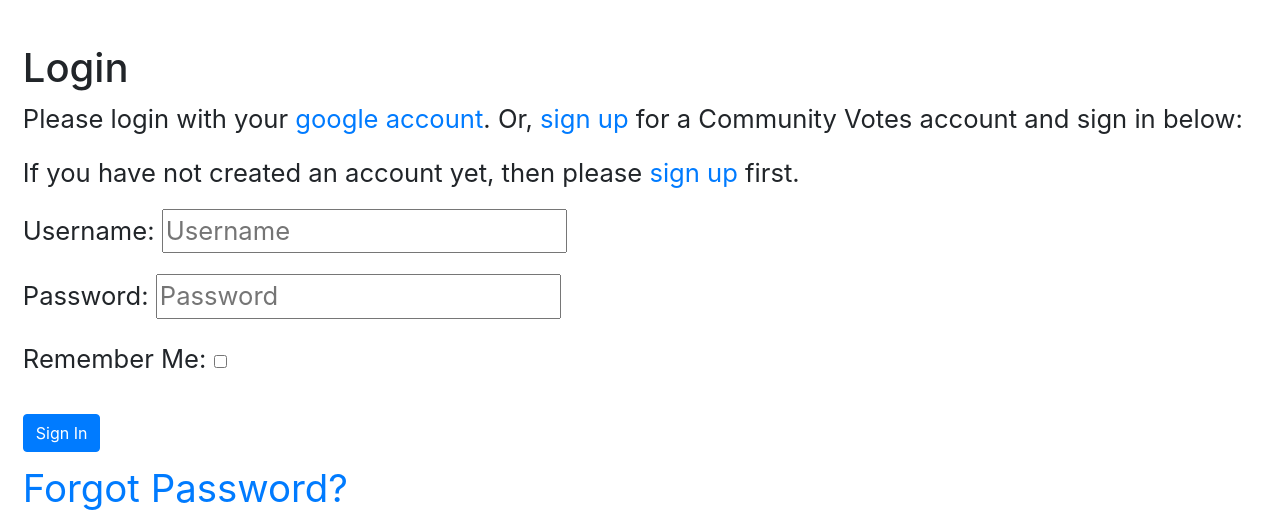
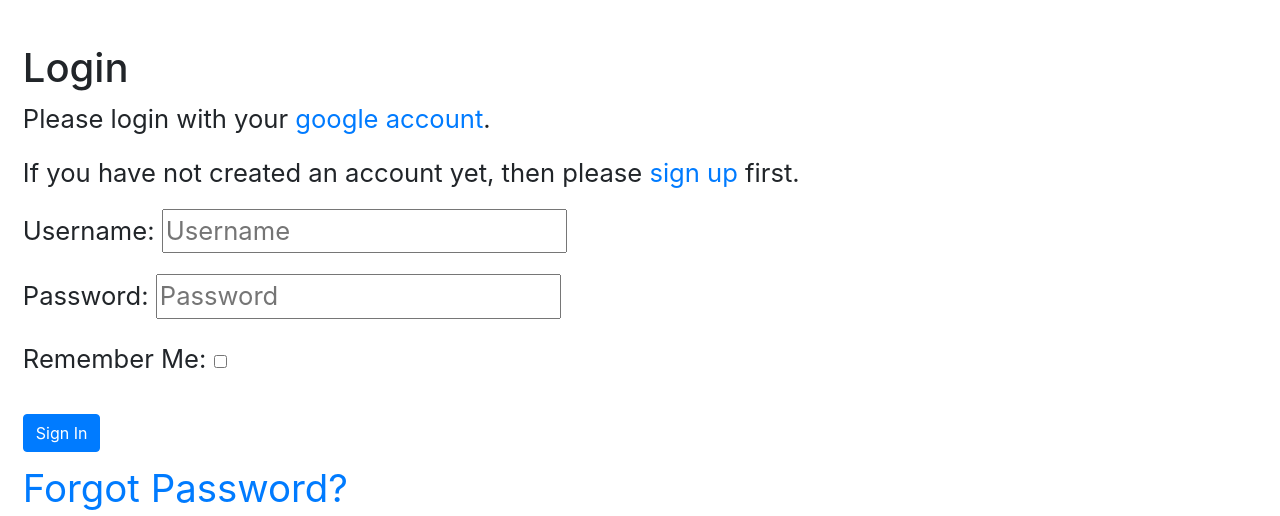
Before and after one commit to garunzo/schoolvotes, a Django app: page /accounts/login/ in a window 1280 px wide. Shown: the part 56-572 px from the top of the page. Run offline with Django 3.2, Linux system fonts and the light colour scheme; some libraries are stand-ins or nearby versions.

Commit message:
update login

```diff
--- a/votes/templates/account/login.html
+++ b/votes/templates/account/login.html
@@ -10,9 +10,10 @@
 <h1>{% trans "Login" %}</h1>
 
 
-<p>Please login with your <a href="{% provider_login_url 'google' %}">google account</a>. Or, <a href="{{ signup_url }}">sign up</a>
+<p>Please login with your <a href="{% provider_login_url 'google' %}">google account</a>.
+   <!-- Or, <a href="{{ signup_url }}">sign up</a>
 for a Community Votes account and sign in below:
-
+ -->
 
 
 <p>{% blocktrans %}If you have not created an account yet, then please
```
